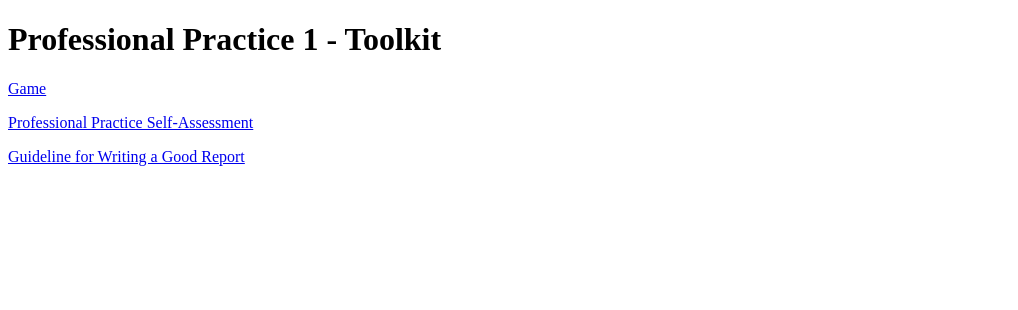
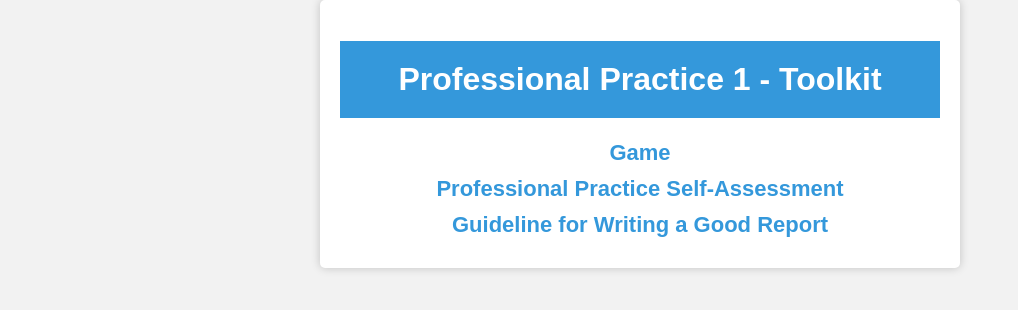
Before and after one commit to chn-lee-yumi/professional-practice-1-toolkit, a plain HTML site: page index.html in a window 1280 px wide. Shown: the whole page, without its empty margins (0-1018 px from the left). Drawn offline with Linux system fonts and the light colour scheme.

Commit message:
beautify index page

```diff
--- a/index.html
+++ b/index.html
@@ -3,11 +3,52 @@
 <head>
     <meta charset="UTF-8">
     <title>Professional Practice 1 - Toolkit</title>
+    <style>
+        body {
+            font-family: Arial, sans-serif;
+            background-color: #f2f2f2;
+            margin: 0;
+            padding: 0;
+            text-align: center;
+        }
+
+        h1 {
+            background-color: #3498db;
+            color: #fff;
+            padding: 20px;
+        }
+
+        p {
+            margin: 10px 0;
+        }
+
+        a {
+            text-decoration: none;
+            color: #3498db;
+            font-weight: bold;
+            font-size: 22px;
+        }
+
+        a:hover {
+            color: #ff5733;
+        }
+
+        .container {
+            max-width: 600px;
+            margin: 0 auto;
+            padding: 20px;
+            background-color: #fff;
+            border-radius: 5px;
+            box-shadow: 0 0 10px rgba(0, 0, 0, 0.2);
+        }
+    </style>
 </head>
 <body>
-<h1>Professional Practice 1 - Toolkit</h1>
-<p><a href="game.html" target="_blank">Game</a></p>
-<p><a href="questionnaire.html" target="_blank">Professional Practice Self-Assessment</a></p>
-<p><a href="guideline.html" target="_blank">Guideline for Writing a Good Report</a></p>
+<div class="container">
+    <h1>Professional Practice 1 - Toolkit</h1>
+    <p><a href="game.html" target="_blank">Game</a></p>
+    <p><a href="questionnaire.html" target="_blank">Professional Practice Self-Assessment</a></p>
+    <p><a href="guideline.html" target="_blank">Guideline for Writing a Good Report</a></p>
+</div>
 </body>
 </html>
```
